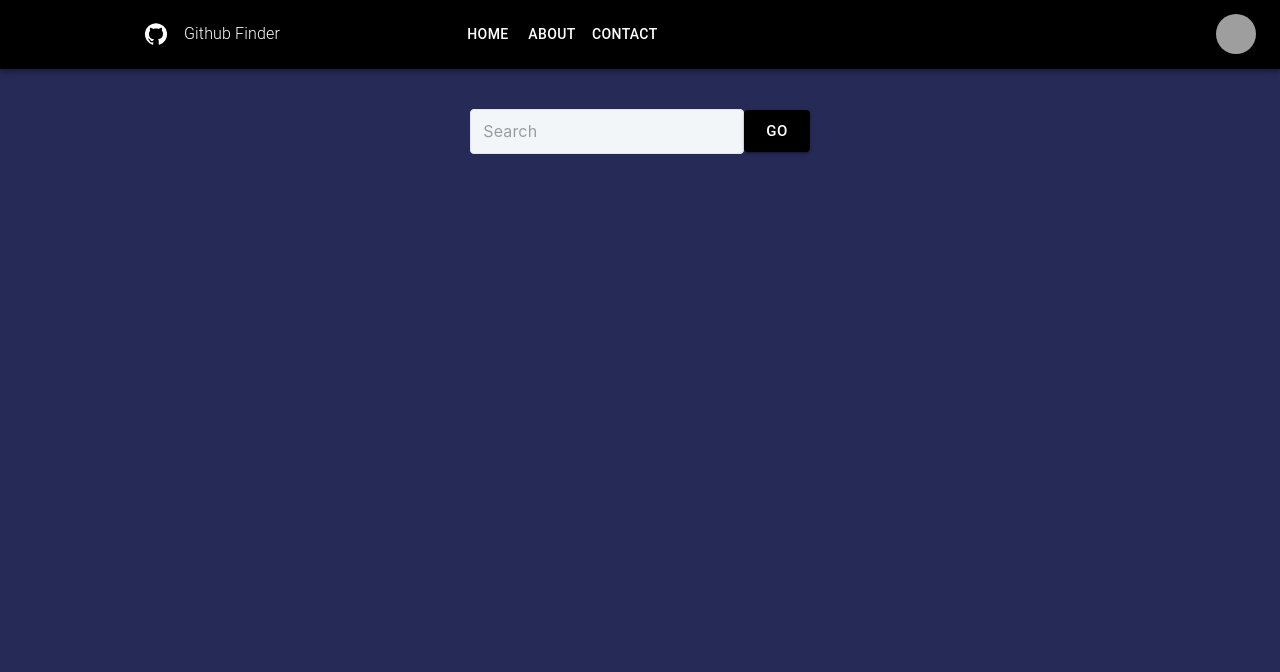
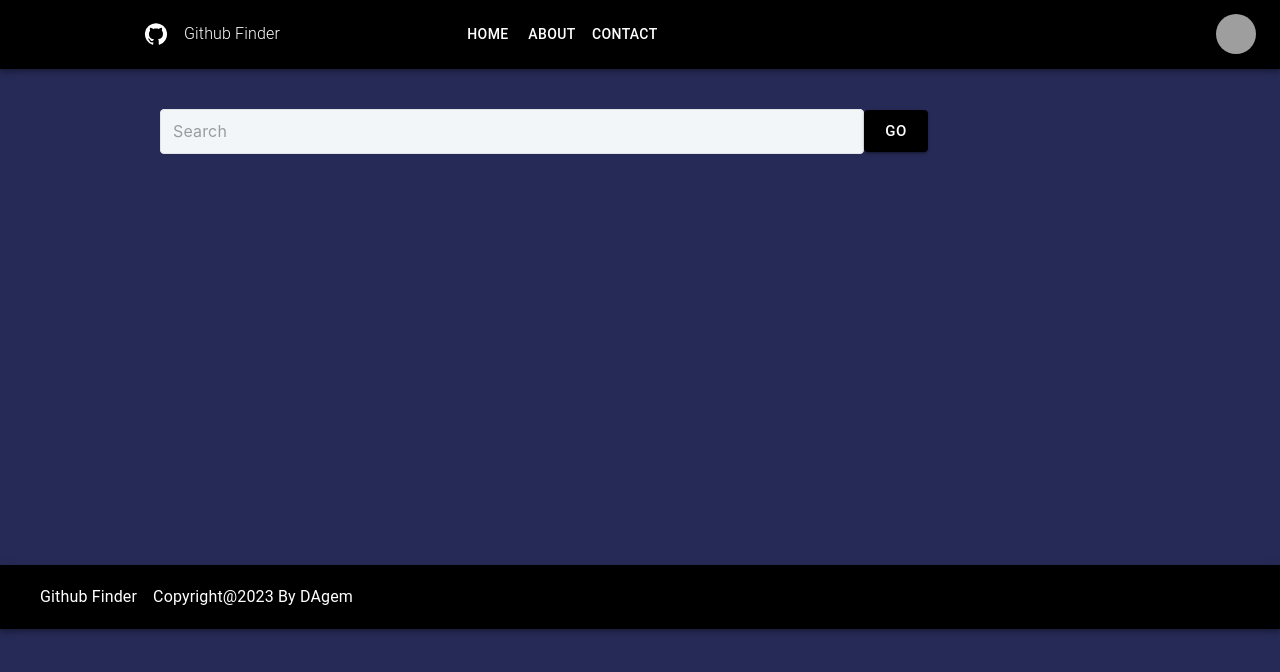
Before and after one commit to dagopia/Github-finder-app, a React (Create React App) app: page / in a window 1280 px wide. Shown: the top 672 px of the page. Built offline with nearby package versions, Linux system fonts and the light colour scheme; grey boxes are pictures that could not be loaded.

Commit message:
Footer Of Giyhub Finder app.

```diff
--- a/src/App.js
+++ b/src/App.js
@@ -2,11 +2,13 @@ import logo from "./logo.svg";
 import "./App.css";
 import MenuAppBar from "./componenet/AppBar";
 import SearchAccount from "./componenet/Search";
+import Footer from "./componenet/Footer";
 function App() {
   return (
     <div className='App'>
       <MenuAppBar />
       <SearchAccount />
+      <Footer />
     </div>
   );
 }
--- /dev/null
+++ b/src/componenet/Footer.js
@@ -0,0 +1,57 @@
+import * as React from "react";
+import AppBar from "@mui/material/AppBar";
+import Box from "@mui/material/Box";
+import Toolbar from "@mui/material/Toolbar";
+import IconButton from "@mui/material/IconButton";
+import Typography from "@mui/material/Typography";
+import Menu from "@mui/material/Menu";
+import MenuIcon from "@mui/icons-material/Menu";
+import Container from "@mui/material/Container";
+import Avatar from "@mui/material/Avatar";
+import Button from "@mui/material/Button";
+import Tooltip from "@mui/material/Tooltip";
+import MenuItem from "@mui/material/MenuItem";
+import AdbIcon from "@mui/icons-material/Adb";
+import GitHubIcon from "@mui/icons-material/GitHub";
+const pages = ["Home", "About", "Contact"];
+const settings = ["Profile", "Account", "Dashboard", "Logout"];
+
+function Footer() {
+  return (
+    <AppBar
+      position='static'
+      sx={{
+        bgcolor: "#000000",
+        height: "20%",
+        marginBottom: "0px",
+        marginTop: "29%",
+      }}
+    >
+      <Container maxWidth='xl'>
+        <Toolbar disableGutters>
+          <Typography
+            sx={{
+              mx: 2,
+
+              color: "inherit",
+              textDecoration: "none",
+            }}
+          >
+            Github Finder
+          </Typography>
+
+          <Box sx={{}}></Box>
+          <Typography
+            sx={{
+              color: "inherit",
+              textDecoration: "none",
+            }}
+          >
+            Copyright@2023 By DAgem
+          </Typography>
+        </Toolbar>
+      </Container>
+    </AppBar>
+  );
+}
+export default Footer;
--- a/src/componenet/Search.js
+++ b/src/componenet/Search.js
@@ -68,17 +68,19 @@ const SearchAccount = () => {
     <Box
       component='form'
       sx={{
-        width: "100%",
+        width: "60%",
         maxWidth: "100%",
         display: "flex",
         justifyContent: "center",
         alignContent: "center",
         alignItems: "center",
+        mx: 20,
       }}
       autoComplete='off'
     >
       <FormControl
         variant='standard'
+        fullWidth
         sx={{
           //   ml: 30,
           my: 5,
```
